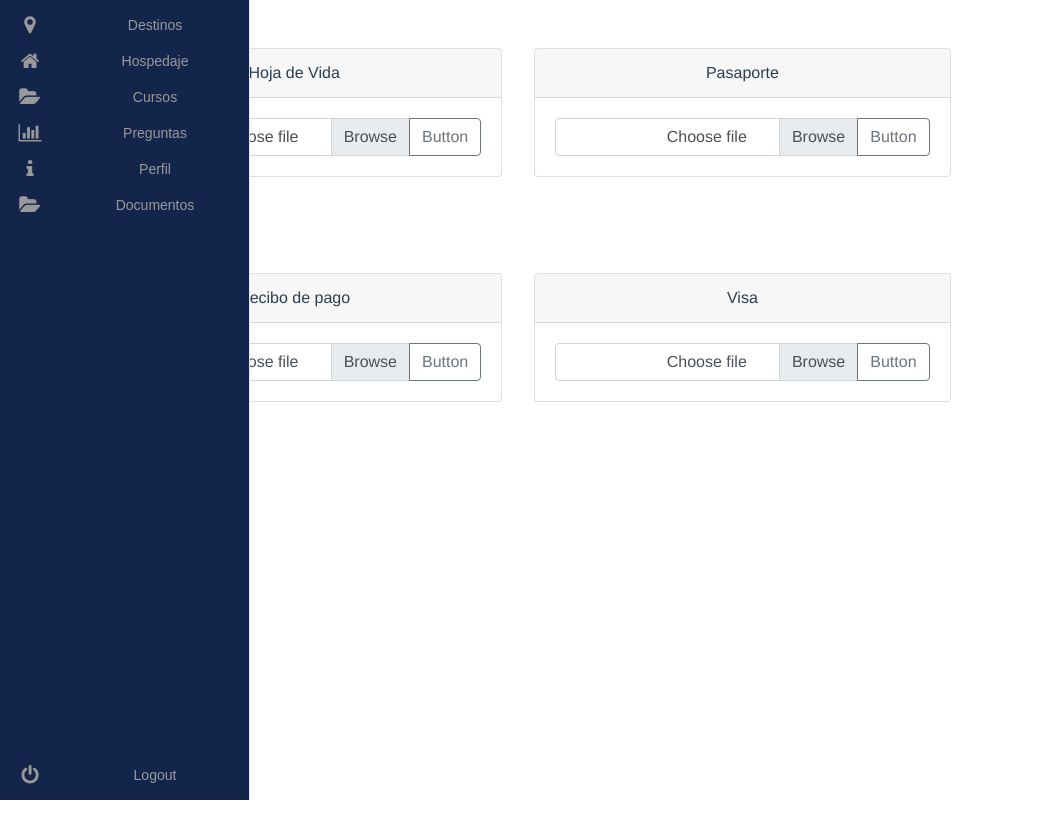
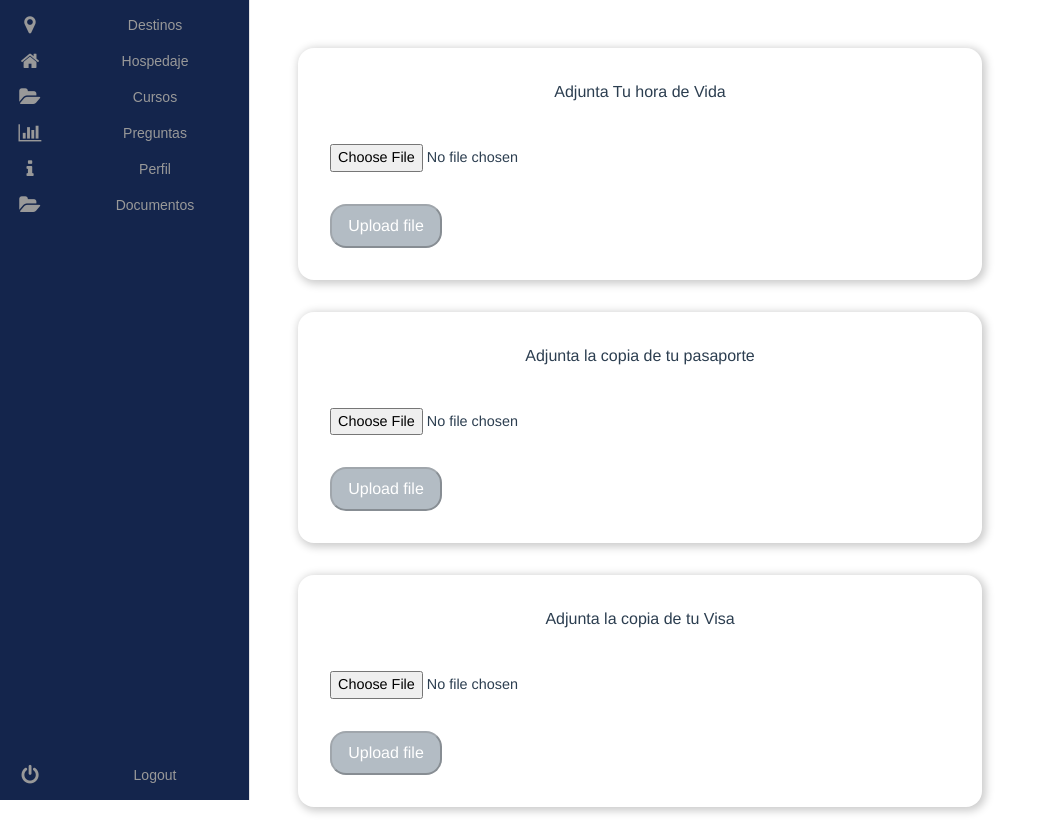
Before and after one commit to kjarango/FrontEnd-Practica_Franco, a Vue app: page /documentos in a window 1280 px wide. Shown: the whole page, without its empty margins (0-1052 px from the left). Before the commit the page ends 800 px from the top, so only its background shows below. Built offline with nearby package versions, Linux system fonts and the light colour scheme; a web font is replaced by a local one.

Commit message:
endpoint para almacenar documentos y enviarlos al backend

```diff
--- a/package.json
+++ b/package.json
@@ -11,10 +11,13 @@
     "axios": "^0.21.1",
     "bootstrap": "^4.6.0",
     "bootstrap-vue": "^2.21.2",
+    "filepond": "^4.29.0",
     "jquery": "^3.6.0",
     "popper.js": "^1.16.1",
     "vue": "^2.6.11",
     "vue-axios": "^3.2.5",
+    "vue-filepond": "^7.0.0",
+    "vue-resource": "^1.5.3",
     "vue-router": "^3.2.0"
   },
   "devDependencies": {
--- a/src/main.js
+++ b/src/main.js
@@ -7,6 +7,7 @@ import "bootstrap/dist/css/bootstrap.min.css";
 import 'bootstrap-vue/dist/bootstrap-vue.css'
 import axios from 'axios'
 import VueAxios from 'vue-axios'
+
 
 Vue.use(VueAxios, axios)
 // Make BootstrapVue available throughout your project
--- a/src/views/Documentos.vue
+++ b/src/views/Documentos.vue
@@ -1,99 +1,113 @@
 <template>
   <div class="documentos">
     <div class="container">
-            <div class="row">
-                <div class="card my-5 mx-3">
-                    <div class="card-header">
-                        Hoja de Vida
+      <div class="row my-3">
+
+        <div class="file-upload my-3">
+            <label for="inputfile"> Adjunta Tu hora de Vida</label>
+          <input id="inputfile" type="file" @change="onFileChange" />
+          <button
+            @click="onUploadFile"
+            class="upload-button"
+            :disabled="!this.selectedFile"
+          >
+            Upload file
+          </button>
         </div>
-                    <div class="card-body">
-                    <div class="input-group">
-                    <div class="custom-file">
-                        <input type="file" class="custom-file-input" id="inputGroupFile04" aria-describedby="inputGroupFileAddon04">
-                        <label class="custom-file-label" for="inputGroupFile04">Choose file</label>
+                <div class="file-upload my-3">
+            <label for="inputfile"> Adjunta la copia de tu pasaporte</label>
+          <input id="inputfile" type="file" @change="onFileChange" />
+          <button
+            @click="onUploadFile"
+            class="upload-button"
+            :disabled="!this.selectedFile"
+          >
+            Upload file
+          </button>
         </div>
-                    <div class="input-group-append">
-                        <button class="btn btn-outline-secondary" type="button" id="inputGroupFileAddon04">Button</button>
+            <div class="file-upload my-3">
+            <label for="inputfile"> Adjunta la copia de tu Visa</label>
+          <input id="inputfile" type="file" @change="onFileChange" />
+          <button
+            @click="onUploadFile"
+            class="upload-button"
+            :disabled="!this.selectedFile"
+          >
+            Upload file
+          </button>
         </div>
       </div>
     </div>
   </div>
-            <div class="card my-5 mx-3">
-                    <div class="card-header">
-                        Pasaporte
-                    </div>
-                    <div class="card-body">
-                    <div class="input-group">
-                    <div class="custom-file">
-                        <input type="file" class="custom-file-input" id="inputGroupFile04" aria-describedby="inputGroupFileAddon04">
-                        <label class="custom-file-label" for="inputGroupFile04">Choose file</label>
-                    </div>
-                    <div class="input-group-append">
-                        <button class="btn btn-outline-secondary" type="button" id="inputGroupFileAddon04">Button</button>
-                    </div>
-                    </div>
-                </div>
-            </div>
-            <div class="card my-5 mx-3">
-                    <div class="card-header">
-                        Recibo de pago
-                    </div>
-                    <div class="card-body">
-                    <div class="input-group">
-                    <div class="custom-file">
-                        <input type="file" class="custom-file-input" id="inputGroupFile04" aria-describedby="inputGroupFileAddon04">
-                        <label class="custom-file-label" for="inputGroupFile04">Choose file</label>
-                    </div>
-                    <div class="input-group-append">
-                        <button class="btn btn-outline-secondary" type="button" id="inputGroupFileAddon04">Button</button>
-                    </div>
-                    </div>
-                </div>
-            </div>
-            <div class="card my-5 mx-3">
-                    <div class="card-header">
-                        Visa
-                    </div>
-                    <div class="card-body">
-                    <div class="input-group">
-                    <div class="custom-file">
-                        <input type="file" class="custom-file-input" id="inputGroupFile04" aria-describedby="inputGroupFileAddon04">
-                        <label class="custom-file-label" for="inputGroupFile04">Choose file</label>
-                    </div>
-                    <div class="input-group-append">
-                        <button class="btn btn-outline-secondary" type="button" id="inputGroupFileAddon04">Button</button>
-                    </div>
-                    </div>
-                </div>
-            </div>
+</template>
+<script>
+import axios from "axios";
 
-        </div>
-        </div>
-    </div>
-</template>
+export default {
+  data() {
+    return {
+      selectedFile: "",
+    };
+  },
+  methods: {
+    onFileChange(e) {
+      const selectedFile = e.target.files[0]; // accessing file
+      this.selectedFile = selectedFile;
+    },
+    onUploadFile() {
+      const formData = new FormData();
+      formData.append("file", this.selectedFile); // appending file
 
-<script>
-export default{
-    data() {
-        return{
-            files:[],
-            doc:{
-                file:''
-            }
+      // sending file to the backend
+      axios
+        .post('/upload', formData)
+        .then((res) => {
+          console.log(res);
+        })
+        .catch((err) => {
+          console.log(err);
+        });
+    },
+  },
+};
+</script>
+
+<style scoped>
+.file-upload {
+  box-shadow: 2px 2px 9px 2px #ccc;
+  border-radius: 1rem;
+  padding: 2rem;
+  display: flex;
+  flex-direction: column;
+  justify-content: space-between;
+  font-size: 1rem;
+  width: 60%;
+  margin: 0 auto;
 }
 
-    },
-    methods:{
-        agregarDoc(){
-        console.log(this.doc);
-        this.axios.post('/subir', this.doc)
-        .then(res => {
-            this.files.push(res.doc)
-        })
-        .catch(e => {
-          console.log(e.response);
-        })
+input {
+  font-size: 0.9rem;
 }
+
+input,
+div,
+button {
+  margin-top: 2rem;
 }
+
+.upload-button {
+  width: 7rem;
+  padding: 0.5rem;
+  background-color: #278be9;
+  color: #fff;
+  font-size: 1rem;
+  font-weight: 500;
+  cursor: pointer;
+  border-radius: 1rem;
 }
-</script>
+
+.upload-button:disabled {
+  background-color: #b3bcc4;
+  cursor: no-drop;
+}
+</style>
--- a/src/views/Pre.vue
+++ b/src/views/Pre.vue
@@ -1,18 +1,6 @@
 <template>
   <div class="container Preguntas">
     <div class="row">
-      <!--<div class="card cardImagen mt-5">
-        <div class="card-body">
-          <div v-if="!image">
-            <h2>Select an image</h2>
-            <input type="file" @change="onFileChange">
-          </div>
-          <div v-else>
-            <img :src="image"  class="img-circle"/>
-            <button @click="removeImage">Remove image</button>
-          </div>
-        </div>
-      </div>-->
       <div class="card mt-5">
         <div class="card-body">
           <form @submit.prevent="agregarPersona()">
@@ -61,7 +49,9 @@
                 <label for="inputState">Escuela</label>
                 <select id="inputState" class="form-control" v-model="idioma">
                   <option selected>Choose...</option>
-                  <option v-for=" ing in ingle" :key="ing._id" :value="ing._id">{{ ing.nivel }}</option>
+                  <option v-for="ing in ingle" :key="ing._id" :value="ing._id">
+                    {{ ing.nivel }}
+                  </option>
                 </select>
               </div>
               <div class="form-group col-md-6">
@@ -130,77 +120,61 @@
 <script>
 export default {
   name: "Preguntas",
-  data(){
-    return{
-      datoPer:[],
-      ingle:[],
-      idioma:null,
-      image: '',
-      datos:{nombre:'',
-            docIdentidad:'',
-            telefono:'',
-            direccion:'',
-            correo:'',
-            fechaNacimiento:'',
-            ingles:''
-            }
-    }
+  data() {
+    return {
+      datoPer: [],
+      ingle: [],
+      idioma: null,
+      image: "",
+      datos: {
+        nombre: "",
+        docIdentidad: "",
+        telefono: "",
+        direccion: "",
+        correo: "",
+        fechaNacimiento: "",
+        ingles: "",
       },
-  created(){
+    };
+  },
+  created() {
     this.listarIngles();
   },
-  methods:{
-    agregarPersona(){
+  methods: {
+    agregarPersona() {
       console.log(this.datos);
-        this.axios.post('/nuevaPersona', this.datos)
-        .then(res => {
-            this.datoPer.push(res.datos)
+      this.axios
+        .post("/nuevaPersona", this.datos)
+        .then((res) => {
+          this.datoPer.push(res.datos);
         })
-        .catch(e => {
+        .catch((e) => {
           console.log(e.response);
-        })
+        });
     },
-    listarIngles(){
-      this.axios.get('/ingles')
-      .then(res => {
+    listarIngles() {
+      this.axios
+        .get("/ingles")
+        .then((res) => {
           console.log(res.data);
           this.hospedaje = res.data;
         })
-      .catch(e => {
+        .catch((e) => {
           console.log(e.response);
-      })
+        });
+    }
   },
-        onFileChange(e) {
-      var files = e.target.files || e.dataTransfer.files;
-      if (!files.length)
-        return;
-      this.createImage(files[0]);
-    },
-    createImage(file) {
-      var image = new Image();
-      var reader = new FileReader();
-      var vm = this;
-
-      reader.onload = (e) => {
-        vm.image = e.target.result;
-      };
-      reader.readAsDataURL(file);
-    },
-    removeImage: function (e) {
-      this.image = '';
-    }
-  }
 };
 </script>
 
 <style>
-.cardImagen{
+.cardImagen {
   margin-left: auto;
   margin-right: auto;
 }
 
-img{
-  border-radius:50%;
+img {
+  border-radius: 50%;
   width: 50px;
   height: 50px;
 }
```
Also changed, not shown: 1 other file (tests, documents, lock files or other folders). Lines whose indentation alone changed are shown as unchanged.
